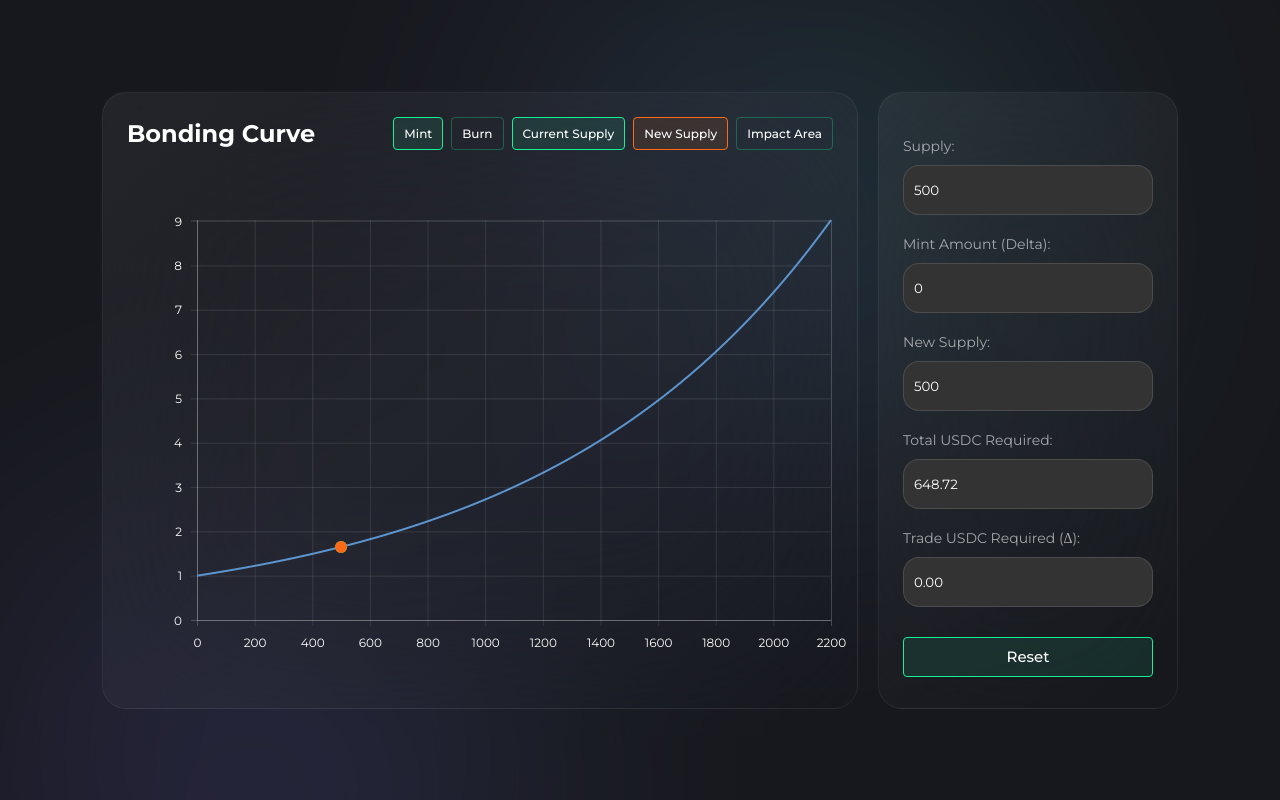
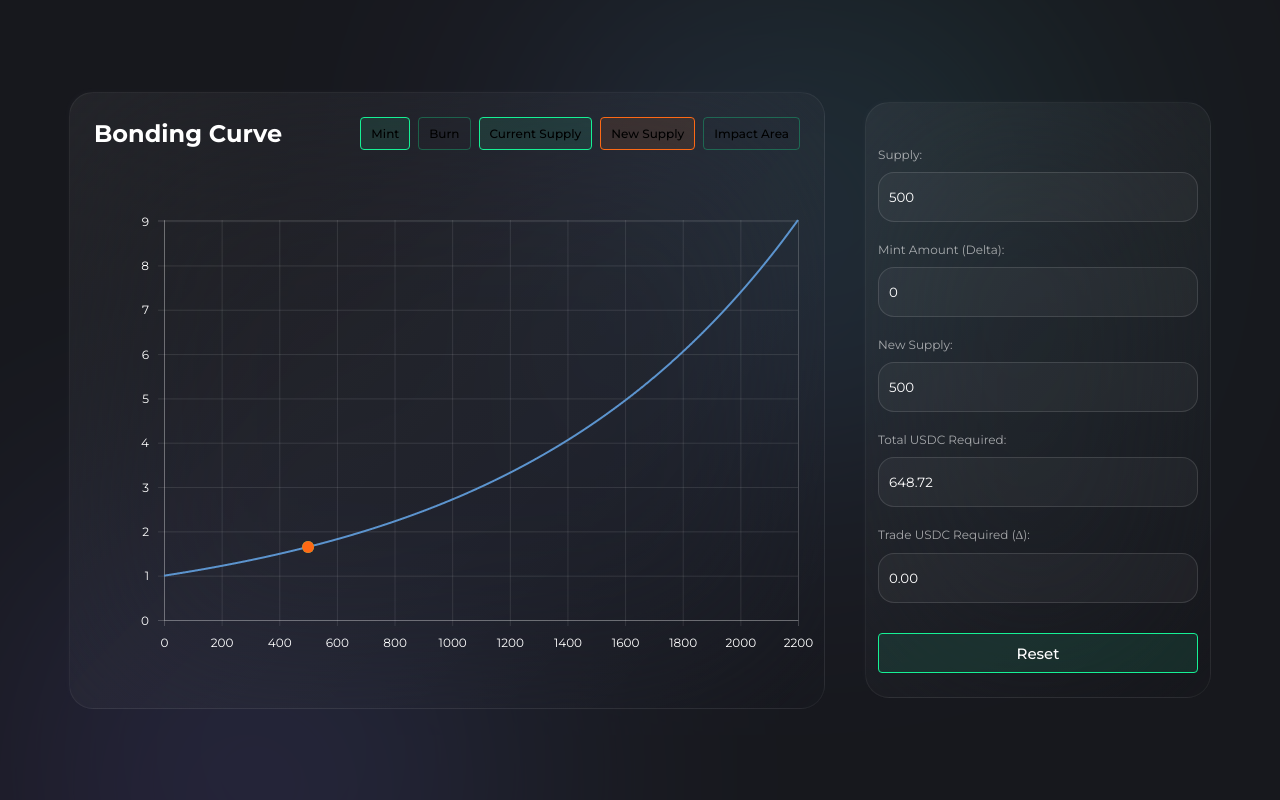
Before and after one commit to antisyst/trade_chart, a Next.js app: page / in a window 1280 px wide. Built offline with nearby package versions, Linux system fonts and the light colour scheme.

Commit message:
Update Chart.module.scss

```diff
--- a/src/styles/Chart.module.scss
+++ b/src/styles/Chart.module.scss
@@ -3,7 +3,7 @@
   flex-direction: row;
   align-items: center;
   justify-content: center;
-  gap: 20px;
+  gap: 40px;
   width: 100%;
 
   @media (max-width: 768px) {
@@ -50,7 +50,6 @@
 
       button {
         border-radius: 4px;
-        color: #FFFFFF;
         padding: 8px 10px;
         border-width: 1.5px;
         font-size: 12px;
@@ -59,8 +58,6 @@
 
         @media (max-width: 768px) {
           width: 30%;
-          font-size: 10px;
-           height: 32px;
         }
 
 
@@ -144,9 +141,8 @@
   backdrop-filter: blur(108.73126983642578px);
   box-shadow: -2px -2px 4px 0px #E0E0FF05;
   border: 1px solid #F5F7FA0F;
-  padding: 24px;
-  width: 300px;
-  height: 617px;
+  padding: 24px 12px;
+  width: auto;
   border-radius: 24px;
 
   @media (max-width: 768px) {
@@ -170,7 +166,7 @@
       color: #FFFFFF99;
       display: flex;
       flex-direction: column;
-      font-size: 14px;
+      font-size: 12px;
       width: 100%;
       align-items: flex-start;
       gap: 10px;
@@ -180,12 +176,12 @@
       }
 
       .inputField {
-        background-color: #333;
-        border: 1.5px solid hsla(0, 0%, 100%, .122);
+        background: #FFFFFF0A;
+        border: 1.5px solid #FFFFFF1F;
         outline: none;
         border-radius: 16px;
         padding: 10px;
-        width: 100%;
+        width: 320px;
         height: 50px;
         transition: all .1s ease-in-out;
         color: #fff;
```
